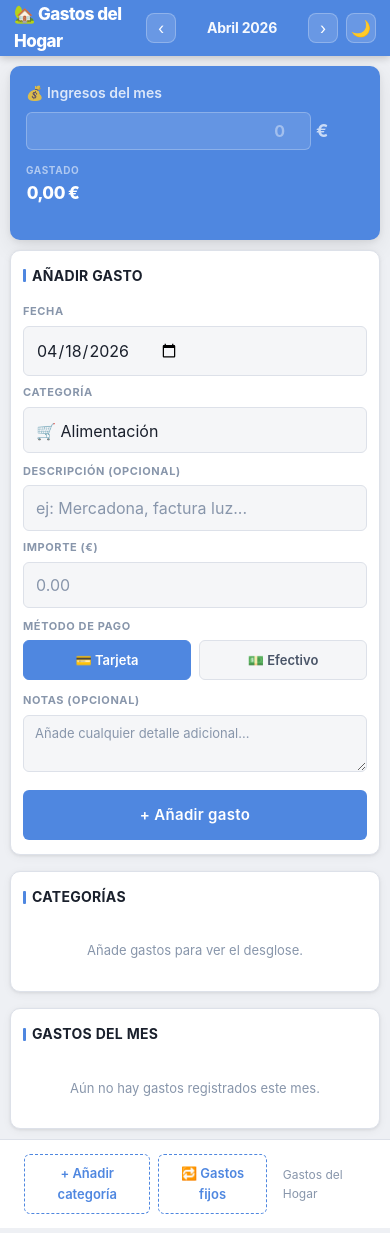
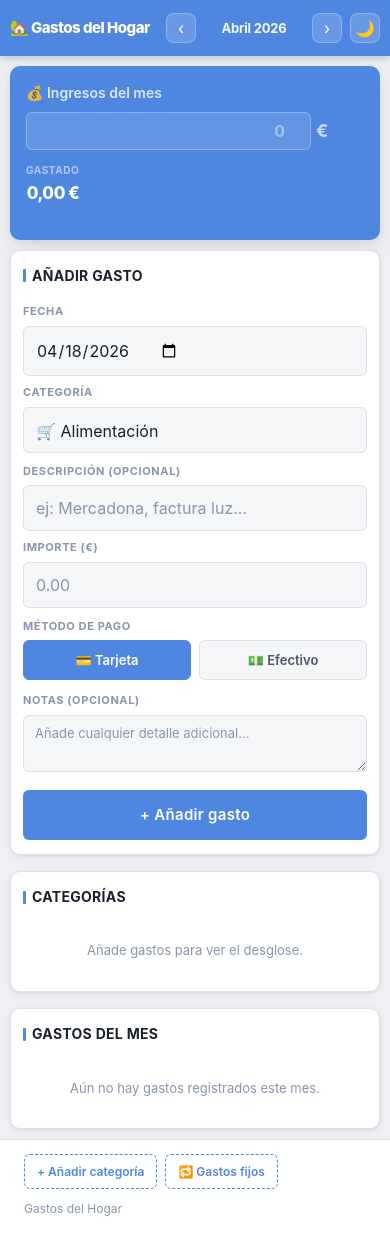
Before and after one commit to Maria19761976/programaGastos, a React (Vite) app: page / in a window 390 px wide. Built offline with nearby package versions, Linux system fonts and the light colour scheme.

Commit message:
fix: improve responsive styles for mobile on new components

```diff
--- a/src/App.css
+++ b/src/App.css
@@ -855,9 +855,9 @@
 
 /* ── Responsive móvil ── */
 @media (max-width: 480px) {
-  .header { padding: 0 14px; height: 56px; }
-  .header-title { font-size: 17px; }
-  .month-label { font-size: 14px; min-width: 116px; }
+  .header { padding: 0 10px; height: auto; min-height: 56px; flex-wrap: wrap; gap: 8px; padding-top: 10px; padding-bottom: 10px; }
+  .header-title { font-size: 15px; }
+  .month-label { font-size: 13px; min-width: 100px; }
   .nav-btn { width: 30px; height: 30px; font-size: 16px; }
 
   .main { padding: 10px; gap: 10px; }
@@ -898,4 +898,26 @@
   .td-desc { max-width: 100%; font-size: 12px; }
   .td-amount { font-size: 16px; }
   .table td:last-child { position: absolute; top: 8px; right: 8px; }
+
+  /* Recurring banner */
+  .recurring-banner { flex-direction: column; align-items: flex-start; gap: 10px; }
+  .btn-apply-recurring { width: 100%; text-align: center; }
+
+  /* Budget alerts */
+  .budget-alert { font-size: 12px; }
+
+  /* Balance footer */
+  .balance-footer { flex-direction: column; align-items: flex-start; gap: 4px; }
+
+  /* Footer buttons */
+  .footer { flex-wrap: wrap; gap: 10px; }
+  .btn-add-category { font-size: 12px; padding: 7px 12px; }
+
+  /* Modal wide */
+  .modal-wide { max-width: 100% !important; }
+
+  /* Recurring modal list */
+  .recurring-row { grid-template-columns: auto 1fr auto auto; gap: 6px; }
+  .recurring-desc { font-size: 12px; }
+  .recurring-amount { font-size: 12px; }
 }
```
